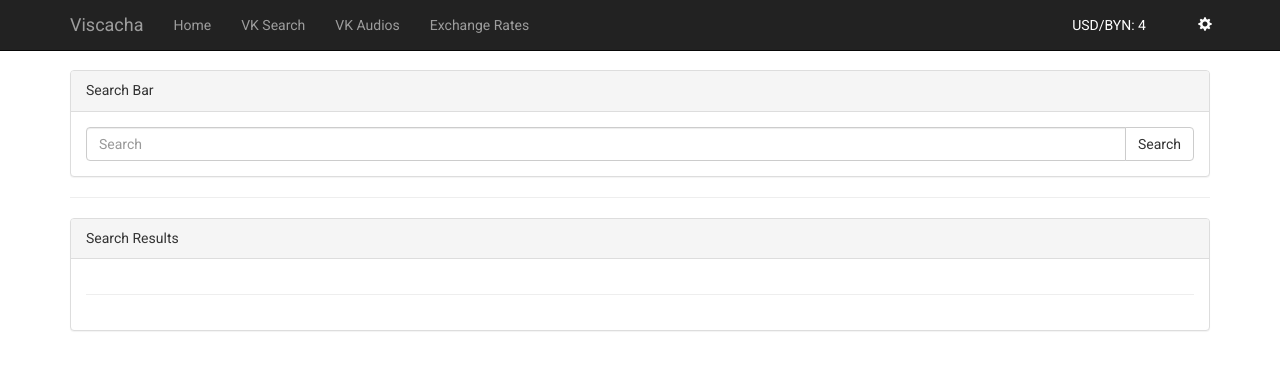
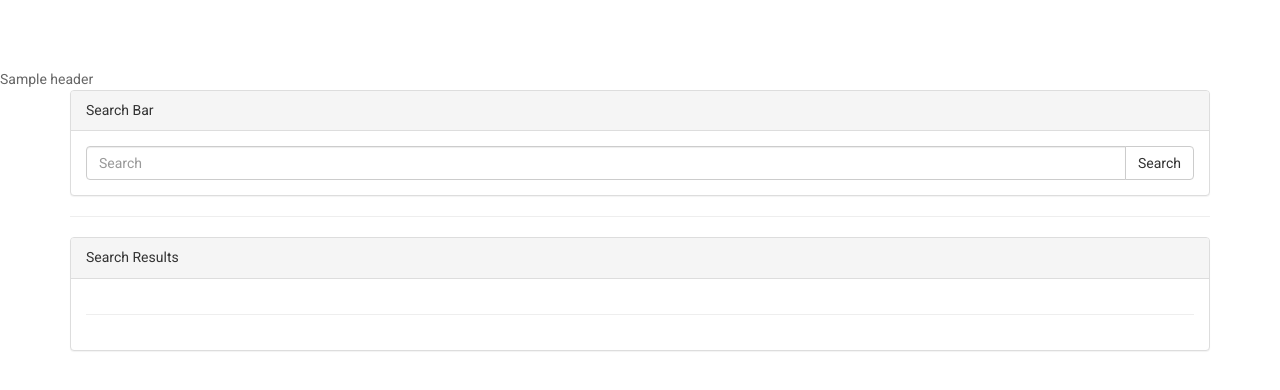
Before and after one commit to vitalydudarev/vk-search, a Flask app: template templates/search_place.html in a window 1280 px wide. Shown: the top 390 px of the page. Run offline with Flask 2, Linux system fonts and the light colour scheme; the template is opened without the code that fills it: most values are stand-ins (such as "Sample title", 1, 10 or a date in 2020); parts of the project's set-up code (start-up, migrations or seed data) failed here and were passed over; some libraries are stand-ins or nearby versions.

Commit message:
Use header from template.

```diff
--- a/app.py
+++ b/app.py
@@ -1,6 +1,7 @@
 from flask import Flask, render_template, request
 import config
 from facade import Facade
+from jinja2 import Template
 
 app = Flask(__name__)
 config = config.load_config('config.json')
@@ -50,15 +51,13 @@ def audio_info(id):
     return facade.vk_get_audio_info([id])
 
 
-@app.route("/weather")
-def weather():
-    return facade.get_current_weather()
-
-
 @app.route("/rutor")
 def rutor():
     data = __get_template_data()
-    return render_template("rutor.html", currency_rate=data['currency_rate'], forecast=data['forecast'])
+    header = __get_header()
+    template = Template(header)
+    header_str = template.render(currency_rate=data['currency_rate'])
+    return render_template("rutor.html", header=header_str, forecast=data['forecast'])
 
 
 @app.route("/get_rutor_data")
@@ -71,16 +70,27 @@ def get_rutor_data():
 def search_place():
     if request.method == 'GET':
         data = __get_template_data()
-        return render_template("search_place.html", currency_rate = data['currency_rate'], forecast = data['forecast'])
+        header = __get_header()
+        template = Template(header)
+        header_str = template.render(currency_rate=data['currency_rate'])
+        return render_template("search_place.html", header=header_str, forecast = data['forecast'])
     if request.method == 'POST':
         query = request.form['query']
         return facade.get_place_woeid(query)
+
 
 def __get_template_data():
     rate = facade.get_current_rate()
     forecast = facade.get_current_weather()
     return { 'currency_rate': rate, 'forecast': forecast }
 
+
+def __get_header():
+        with open('templates/header.html', 'r') as file:
+            print 'opened'
+            return file.read()
+
+
 if __name__ == "__main__":
     # app.run(host='0.0.0.0')
     app.run(debug=True)
--- a/templates/search_place.html
+++ b/templates/search_place.html
@@ -23,33 +23,7 @@
 
   <body>
 
-    <!-- Fixed navbar -->
-    <nav class="navbar navbar-inverse navbar-fixed-top">
-      <div class="container">
-        <div class="navbar-header">
-          <button type="button" class="navbar-toggle collapsed" data-toggle="collapse" data-target="#navbar" aria-expanded="false" aria-controls="navbar">
-            <span class="sr-only">Toggle navigation</span>
-            <span class="icon-bar"></span>
-            <span class="icon-bar"></span>
-            <span class="icon-bar"></span>
-          </button>
-          <a class="navbar-brand" href="/">Viscacha</a>
-        </div>
-        <div id="navbar" class="collapse navbar-collapse">
-          <ul class="nav navbar-nav">
-            <li><a href="/">Home</a></li>
-            <li><a href="/search">VK Search</a></li>
-            <li><a href="/audios">VK Audios</a></li>
-            <li><a href="/rates">Exchange Rates</a></li>
-          </ul>
-          <ul class="nav navbar-nav navbar-right">
-            <li><button class="btn btn-link navbar-btn" style="text-decoration: none; color: #fff">USD/BYN: {{ currency_rate }}</button></li>
-            <li><button class="btn btn-link navbar-btn" style="text-decoration: none; color: #fff" id="weather" data-toggle="popover" data-trigger="hover" title="Weather Forecast" data-content="" data-placement="bottom"></button></li>
-            <li><button class="btn btn-link navbar-btn" style="text-decoration: none; color: #fff"><span class="glyphicon glyphicon-cog" aria-hidden="true"></span></button></li>
-          </ul>
-        </div><!--/.nav-collapse -->
-      </div>
-    </nav>
+    {{ header | safe }}
 
     <div class="container" id="container">
 
@@ -112,6 +86,16 @@
 
     <script type="text/javascript">
 
+      $(document).ready(function() {
+        var url = window.location;
+
+        // highlight the page's link
+        $('ul.nav a[href="'+ url +'"]').parent().addClass('active');
+        $('ul.nav a').filter(function() {
+          return this.href == url;
+        }).parent().addClass('active');
+      });
+
       var waitDialog = $('#waitDialogModal');
 
       $(function() {
```
Also changed, not shown: templates/header.html (added, +28 -0 lines), templates/rutor.html (+1 -26 lines).
